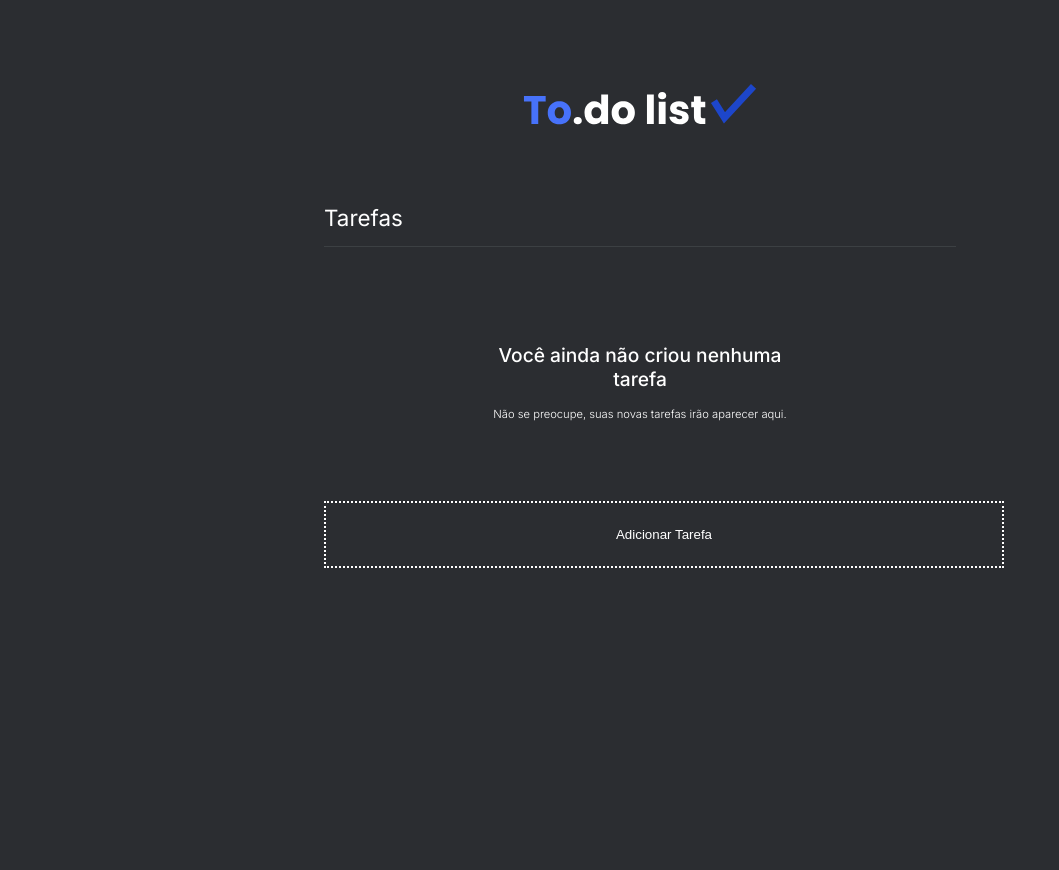
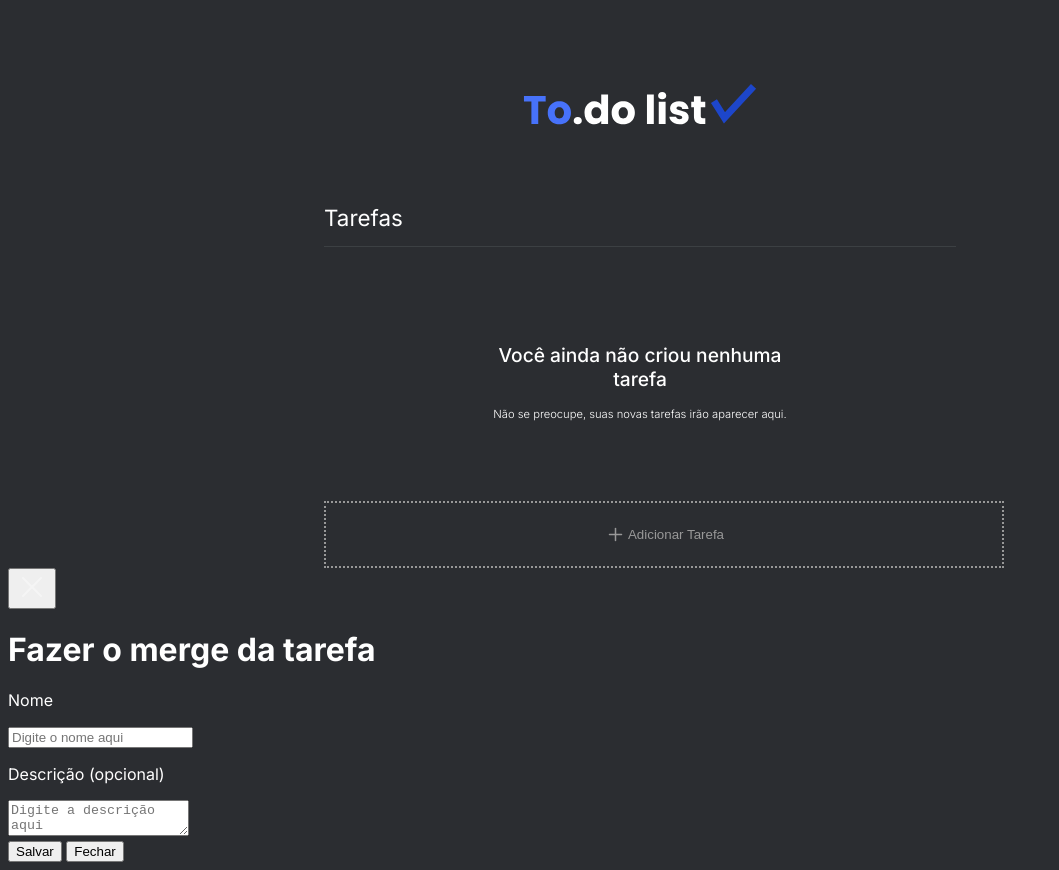
Before and after one commit to matheuspaiva1/to.do-list-, a plain HTML site: page index.html in a window 1280 px wide. Shown: the whole page, without its empty margins (0-1059 px from the left). Before the commit the page ends 800 px from the top, so only its background shows below. Drawn offline with Linux system fonts and the light colour scheme.

Commit message:
feat: criação botão adicionar tarefa

```diff
--- a/index.html
+++ b/index.html
@@ -8,6 +8,7 @@
   <link rel="preconnect" href="https://fonts.googleapis.com">
   <link rel="preconnect" href="https://fonts.gstatic.com" crossorigin>
   <link href="https://fonts.googleapis.com/css2?family=Inter:ital,opsz,wght@0,14..32,100..900;1,14..32,100..900&display=swap" rel="stylesheet">
+
 </head>
 <body>
   <header>
@@ -27,9 +28,31 @@
 
     <div class="add-task-btn" id="">
       <button>
-        <i class=""></i>
+        <img src="/assets/add-task.svg" alt="Adicionar Tarefa">
         Adicionar Tarefa
       </button>
+    </div>
+
+    <div class="modal">
+      <div class="close-modal">
+        <button>
+          <img src="assets/close-button.svg" alt="Fechar">
+        </button>
+      </div>
+
+      <h1>Fazer o merge da tarefa</h1>
+
+      <form action="">
+        <p>Nome</p>
+        <input type="text" placeholder="Digite o nome aqui">
+
+        <p>Descrição (opcional)</p>
+        <textarea placeholder="Digite a descrição aqui"></textarea>
+      </form>
+      <div class="buttons-modal">
+        <button class="check">Salvar</button>
+        <button class="close">Fechar</button>
+      </div>
     </div>
   </main>
 </body>
--- a/style.css
+++ b/style.css
@@ -48,8 +48,7 @@ header {
   font-size: 0.7em;
 }
 
-/*BOTÃO ADICIONAR TAREFA
-*/
+/*BOTÃO ADICIONAR TAREFA*/
 
 .add-task-btn {
   max-width: 50%;
@@ -59,9 +58,19 @@ header {
 .add-task-btn button {
   width: 51em;
   min-height: 5em;
+
   background: #2B2D31;
-  border: 2px dotted #fff;
+  border: 2px dotted #989898;
   cursor: pointer;
+  color: #989898;
+  font-weight: 500;
+
+  display: flex;
+  justify-content: center;
+  align-items: center;
+}
+
+.add-task-btn button:hover{
+  border-color: #fff;
   color: #fff;
-  font-weight: 500;
 }
```
Also changed, not shown: assets/add-task.svg (added), assets/close-button.svg (added).
